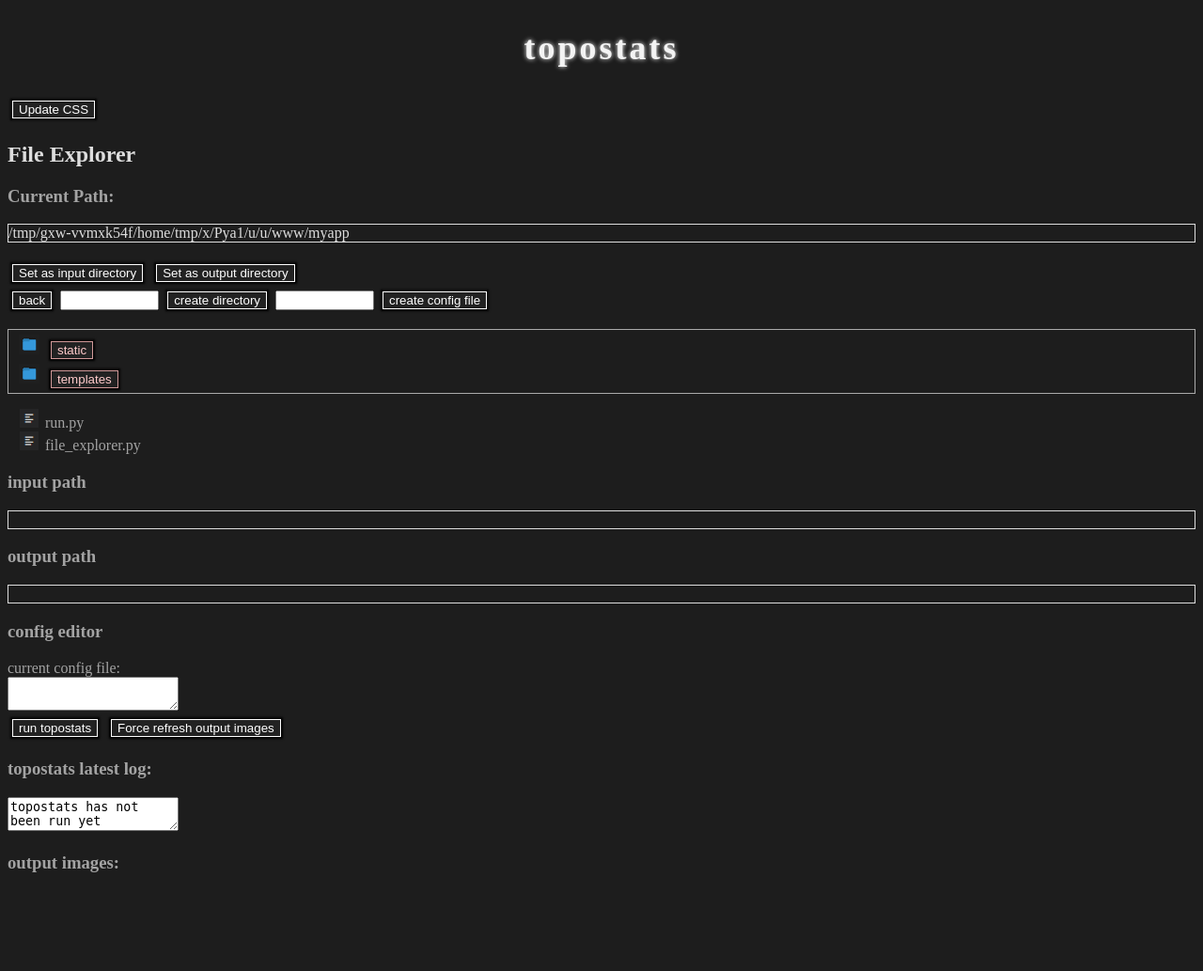
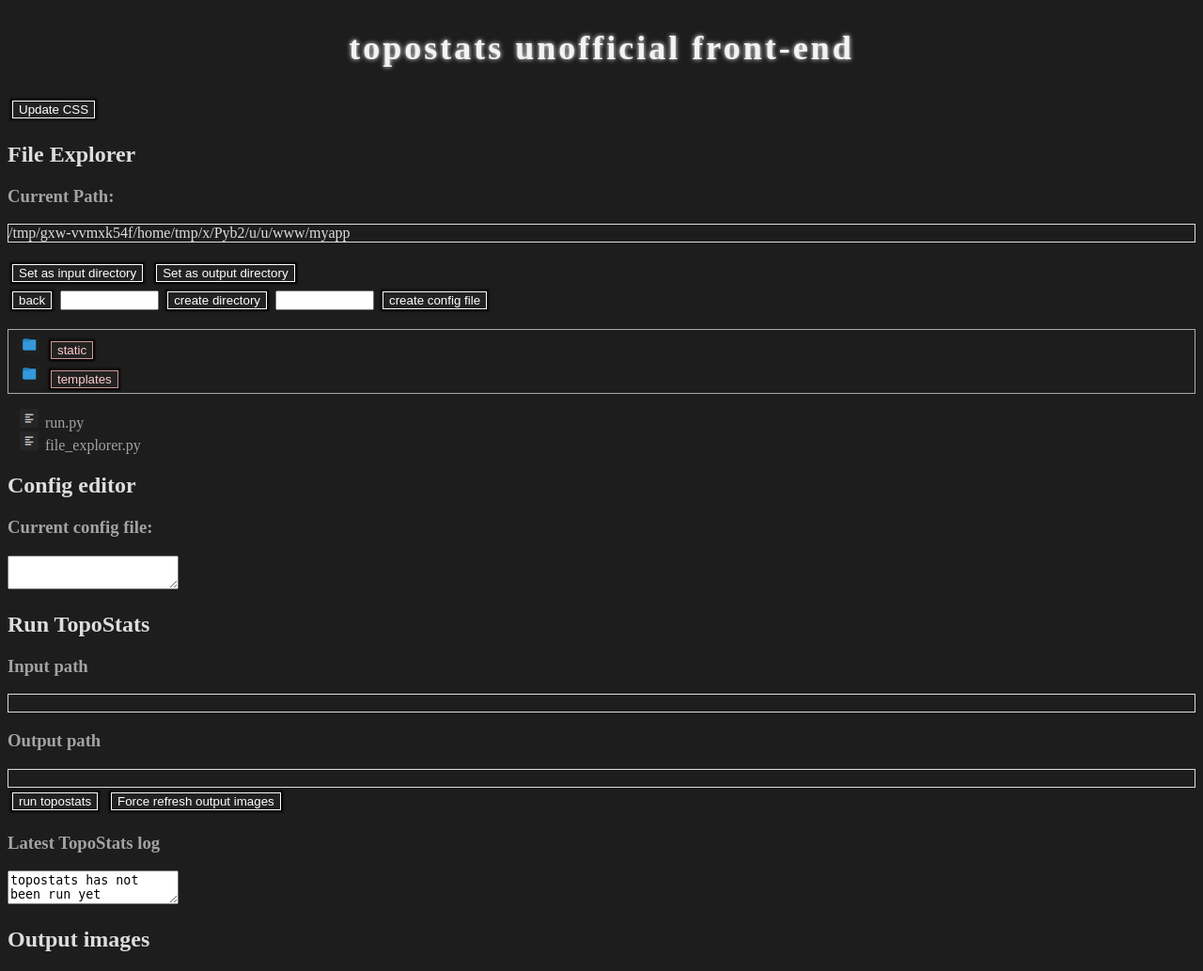
Before and after one commit to SylviaWhittle/flask-file-explorer, a Flask app: page / in a window 1280 px wide. Shown: the whole page at 94% size. Before the commit the page ends 928 px from the top, so only its background shows below. Run offline with Flask 3, Linux system fonts and the light colour scheme; some libraries are stand-ins or nearby versions.

Commit message:
Update positioning, tidy up and remove spellcheck from inputs

```diff
--- a/myapp/templates/base.html
+++ b/myapp/templates/base.html
@@ -36,16 +36,9 @@
     <!-- MAIN CONTENT -->
 
     <div class="block container">
-        <div class="block left-block">
+        <div class="block content">
 
-            {% block left %}
-            {% endblock %}
-
-        </div>
-
-        <div class="block right-block">
-
-            {% block right %}
+            {% block content %}
             {% endblock %}
 
         </div>
--- a/myapp/templates/main-page/index.html
+++ b/myapp/templates/main-page/index.html
@@ -1,7 +1,7 @@
 {% extends 'base.html' %}
 
 {% block header %}
-<h1>{% block title %} topostats {% endblock %}</h1>
+<h1>{% block title %} topostats unofficial front-end{% endblock %}</h1>
 
 <button onclick="updateCSS()">Update CSS</button>
 
@@ -19,7 +19,7 @@
 {% endblock %}
 
 
-{% block left %}
+{% block content %}
 <script>
     function display_directories(current_path, requested_dir) {
 
@@ -136,7 +136,7 @@
             console.log('config: ' + config)
 
             // Load the config into the text edit field
-            $('#text-area').val(config);
+            $('#current-config-file').val(config);
 
         }).fail(function () {
             console.log('failed to retrieve config from server')
@@ -362,7 +362,12 @@
 
 </script>
 
-<div class="file-explorer">
+
+
+<div class="content-block-container">
+
+
+    <div class="content-block" id="file-explorer">
         <h2>File Explorer</h2>
 
 
@@ -381,7 +386,7 @@
             display_directories()
         </script>
 
-    <div id="directory-management">
+        <div id="directory-management" class="directory-management">
             <button id="directory-back-btn">back</button>
             <input type='text' id='create-directory-name' size='10'>
             <button id="directory-create-btn">create directory</button>
@@ -404,25 +409,18 @@
 
             </ul>
         </div>
+
     </div>
-{% endblock %}
 
-{% block right %}
 
-<h3 class="directory-header">input path</h3>
-<div id="current-input-path" class="path"></div>
+    <div class="content-block">
+        <h2>Config editor</h2>
 
-<h3 class="directory-header">output path</h3>
-<div id="current-output-path" class="path"></div>
+        <h3>Current config file:</h3>
 
-<h3>config editor</h3>
-
-current config file:
-<div id="current-config-file"></div>
-
-<textarea id="text-area"></textarea>
+        <textarea id="current-config-file" spellcheck="false"></textarea>
         <script>
-    const textArea = document.getElementById('text-area');
+            const textArea = document.getElementById('current-config-file');
             textArea.addEventListener('input', function () {
                 let config_file_path = $("#current-config-file").text();
                 if (config_file_path) {
@@ -433,21 +431,33 @@ current config file:
                 }
             });
         </script>
+    </div>
 
-<br>
+    <div class="content-block">
+
+        <h2>Run TopoStats</h2>
+
+        <h3 class="directory-header">Input path</h3>
+        <div id="current-input-path" class="path"></div>
+
+        <h3 class="directory-header">Output path</h3>
+        <div id="current-output-path" class="path"></div>
 
         <button id="run-topostats-btn">run topostats</button>
 
         <button id="refresh-image-output-btn">Force refresh output images</button>
 
-<br>
-
-<h3>topostats latest log:</h3>
-<textarea readonly id="topostats-latest-log">topostats has not been run yet</textarea>
-
-<h3>output images:</h3>
-<div id="image-grid-container-container" class="image-grid-container-container">
+        <h3>Latest TopoStats log</h3>
+        <textarea readonly id="topostats-latest-log" spellcheck="false">topostats has not been run yet</textarea>
 
     </div>
 
+
+    <div class="content-block">
+        <h2>Output images</h2>
+        <div id="image-grid-container-container" class="image-grid-container-container">
+        </div>
+    </div>
+
+</div>
 {% endblock %}
```
Lines whose indentation alone changed are shown as unchanged.
